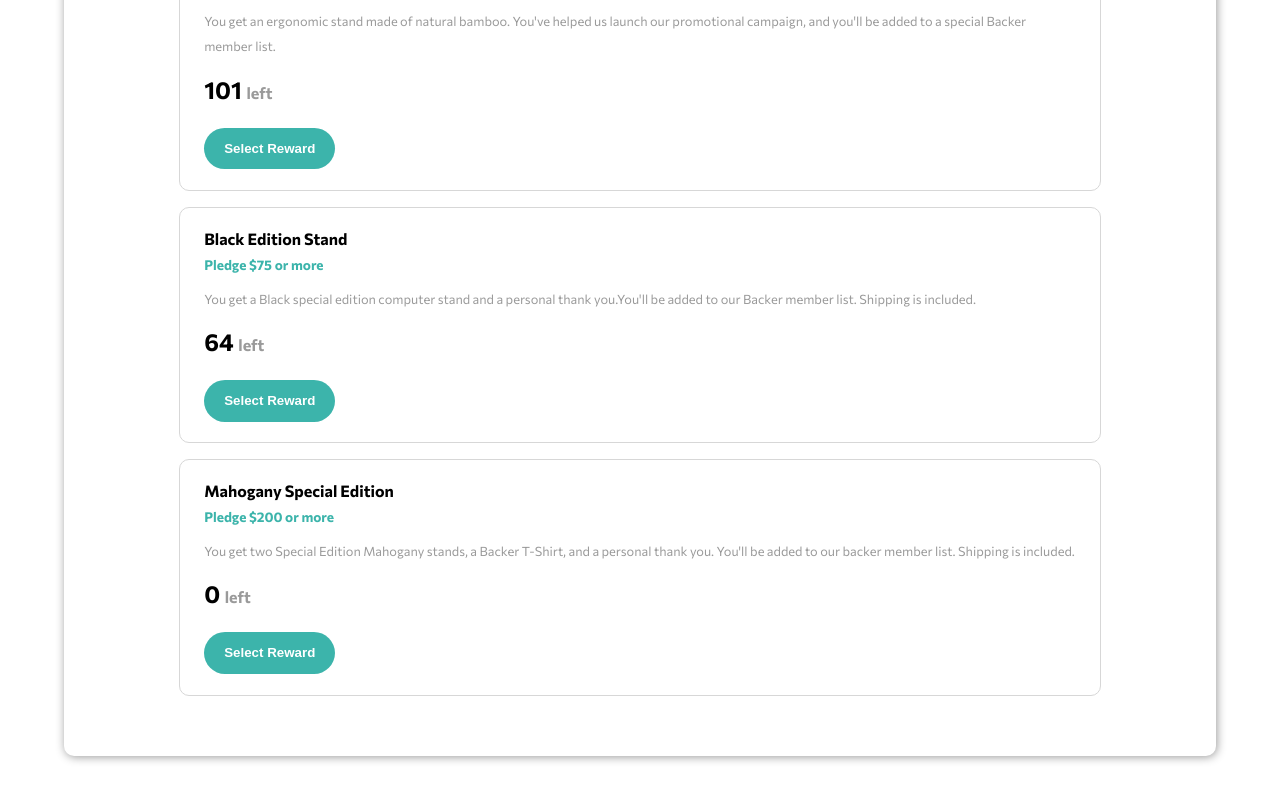
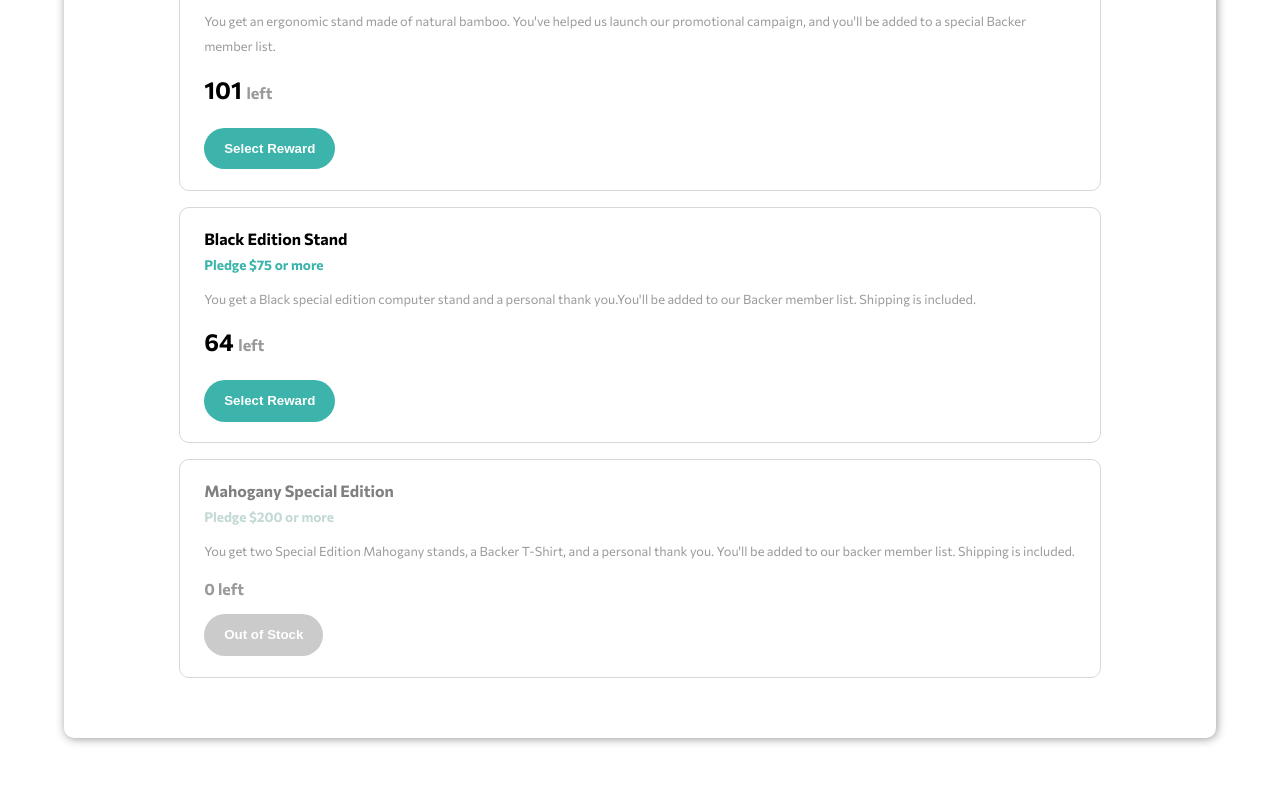
Before and after one commit to OscarAnillo/crowd-funding-fe, a React (Create React App) app: page / in a window 1280 px wide. Shown: the part 1232-2032 px from the top of the page. Built offline with nearby package versions, Linux system fonts and the light colour scheme.

Commit message:
Commit
add className field to data.json
add a bit of logic to button text in pledgeComponent

```diff
--- a/src/App.css
+++ b/src/App.css
@@ -176,3 +176,35 @@ progress[value]::-webkit-progress-value {
   color: #fff;
   font-weight: 700;
 }
+
+.out {
+  border: 1px solid rgb(215, 215, 215);
+  border-radius: 10px;
+  margin: 1em 0;
+  padding: 1.3em 1.5em;
+}
+.out h3 {
+  font-size: 1rem;
+  padding-bottom: .5em;
+  color: rgb(128, 128, 128);
+}
+.out h4 {
+  color: rgb(195, 217, 214);
+  font-size: .85rem;
+  padding-bottom: 1em;
+}
+.out p {
+  color: rgb(234, 234, 234);
+}
+.out h1 {
+  font-size: 1rem;
+  color: rgb(154, 154, 154);
+}
+.out button {
+  border: none;
+  border-radius: 30px;
+  padding: 1em 1.5em;
+  background-color: rgb(203, 203, 203);
+  color: #fff;
+  font-weight: 700;
+}
--- a/src/Components/pledge-component.js
+++ b/src/Components/pledge-component.js
@@ -1,16 +1,19 @@
+import { useState } from 'react';
+
 import data from "../data/data-products.json";
 
 export default function PledgeComponent(){
+    const [test, setTest] = useState('act');
 
     return (
         <div>
             {data.map(item => (
-                <div key={item.name} className="pledge">
+                <div key={item.name} className={`${item.className}`}>
                     <h3>{item.name}</h3>
                     <h4>{item.pledge}</h4>
                     <p>{item.text}</p>
                     <h1>{item.quantity} <span>left</span></h1>
-                    <button>Select Reward</button>
+                    <button>{item.className === "pledge" ? "Select Reward" : "Out of Stock" }</button>
                 </div>
             ))}
         </div>
--- a/src/data/data-products.json
+++ b/src/data/data-products.json
@@ -3,18 +3,21 @@
         "name":"Bambo Stand",
         "pledge":"Pledge $25 or more",
         "text":"You get an ergonomic stand made of natural bamboo. You've helped us launch our promotional campaign, and you'll be added to a special Backer member list.",
-        "quantity":"101"
+        "quantity":"101",
+        "className":"pledge"
     },
     {
         "name":"Black Edition Stand",
         "pledge":"Pledge $75 or more",
         "text":"You get a Black special edition computer stand and a personal thank you.You'll be added to our Backer member list. Shipping is included.",
-        "quantity":"64"
+        "quantity":"64",
+        "className":"pledge"
     },
     {
         "name":"Mahogany Special Edition",
         "pledge":"Pledge $200 or more",
         "text":"You get two Special Edition Mahogany stands, a Backer T-Shirt, and a personal thank you. You'll be added to our backer member list. Shipping is included.",
-        "quantity":"0"
+        "quantity":"0",
+        "className":"out"
     }
 ]
```
